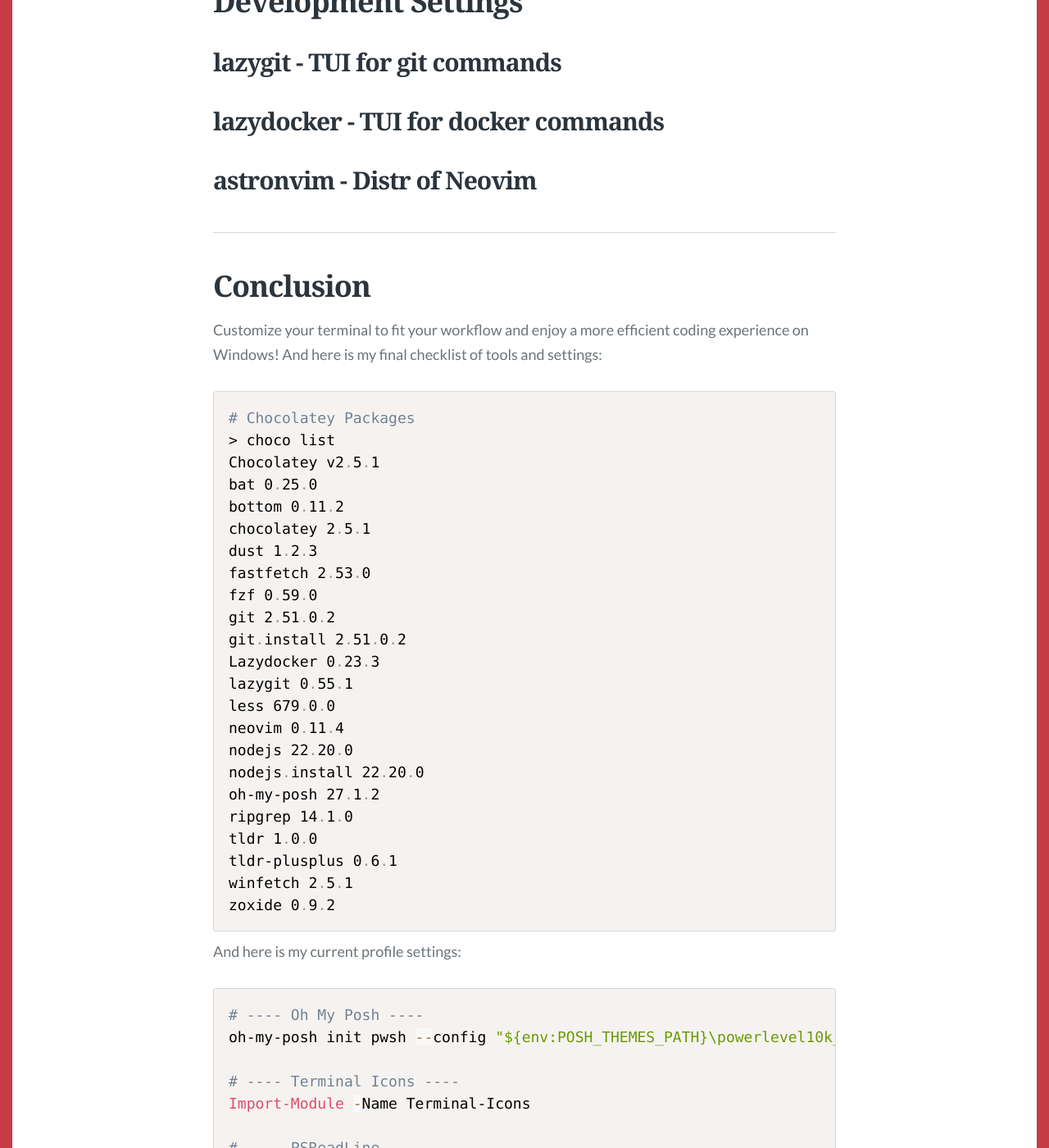
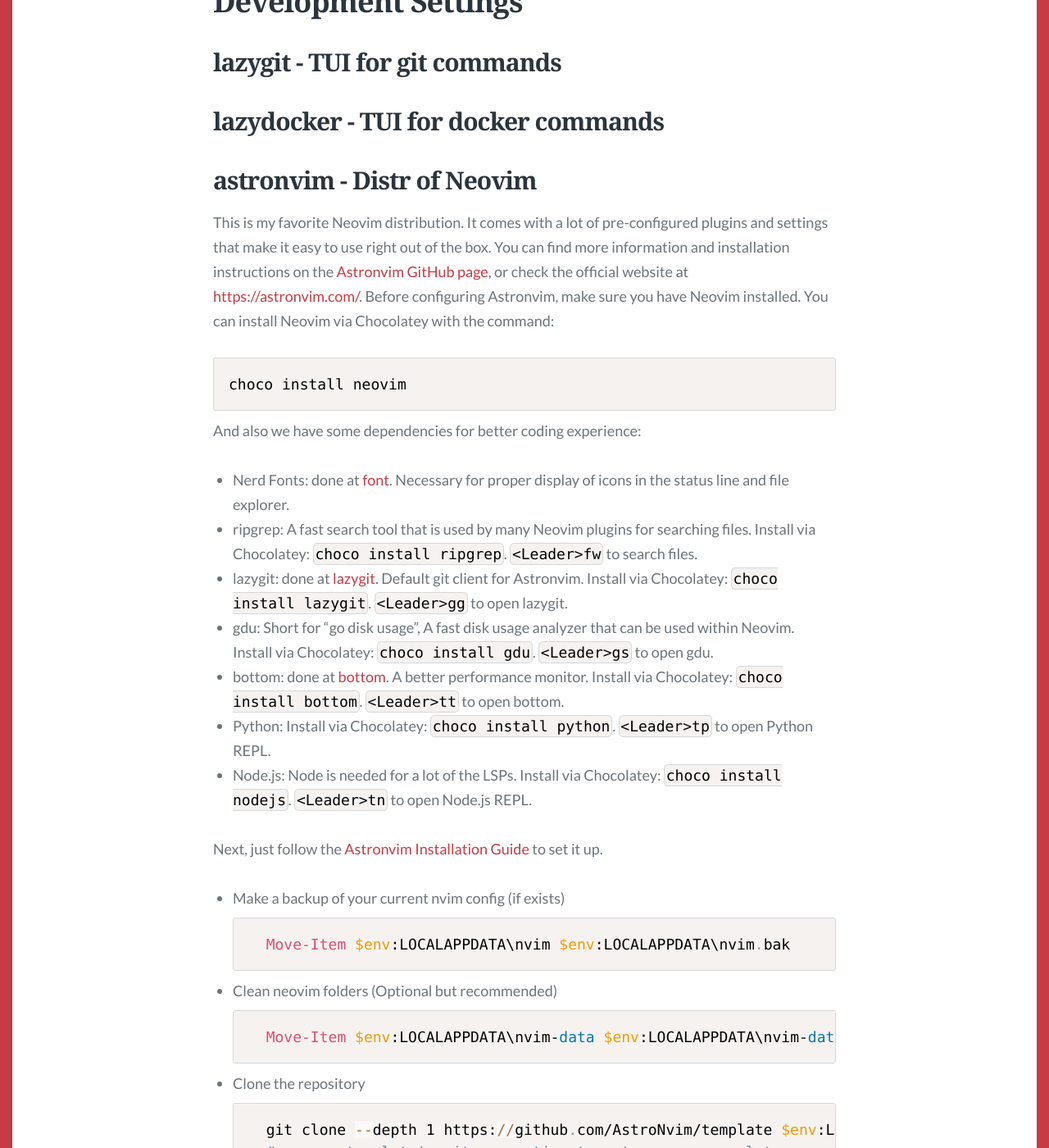
Before and after one commit to HuRuilizhen/HuRuilizhen.github.io, a Jekyll site: the page built from _posts/2025-10-16-windows-production-tools.md, in a window 1280 px wide and 1400 px high, scrolled down 5050 px. Shown: the whole window at 82% size. Built offline with Jekyll 4.4.1, drawn with Linux system fonts in a browser that asks for light colours; some web fonts are replaced; comment, search, counter and statistics services are not loaded; some of the changed text lies outside the part shown.

Commit message:
snap(win_prod_tool): finish astronvim sub part draft

````diff
--- a/_posts/2025-10-16-windows-production-tools.md
+++ b/_posts/2025-10-16-windows-production-tools.md
@@ -136,11 +136,45 @@
 
 ## astronvim - Distr of Neovim
 
+This is my favorite Neovim distribution. It comes with a lot of pre-configured plugins and settings that make it easy to use right out of the box. You can find more information and installation instructions on the [Astronvim GitHub page](https://github.com/AstroNvim/AstroNvim), or check the official website at [https://astronvim.com/](https://astronvim.com/). Before configuring Astronvim, make sure you have Neovim installed. You can install Neovim via Chocolatey with the command:
+
+```powershell
+choco install neovim
+```
+
+And also we have some dependencies for better coding experience:
+- Nerd Fonts: done at [font](#font). Necessary for proper display of icons in the status line and file explorer.
+- ripgrep: A fast search tool that is used by many Neovim plugins for searching files. Install via Chocolatey: `choco install ripgrep`. `<Leader>fw` to search files.
+- lazygit: done at [lazygit](#lazygit). Default git client for Astronvim. Install via Chocolatey: `choco install lazygit`. `<Leader>gg` to open lazygit.
+- gdu: Short for "go disk usage", A fast disk usage analyzer that can be used within Neovim. Install via Chocolatey: `choco install gdu`. `<Leader>gs` to open gdu.
+- bottom: done at [bottom](#bottom). A better performance monitor. Install via Chocolatey: `choco install bottom`. `<Leader>tt` to open bottom.
+- Python: Install via Chocolatey: `choco install python`. `<Leader>tp` to open Python REPL.
+- Node.js: Node is needed for a lot of the LSPs. Install via Chocolatey: `choco install nodejs`. `<Leader>tn` to open Node.js REPL.
+
+Next, just follow the [Astronvim Installation Guide](https://docs.astronvim.com/#-installation) to set it up.
+
+- Make a backup of your current nvim config (if exists)
+    ```powershell
+    Move-Item $env:LOCALAPPDATA\nvim $env:LOCALAPPDATA\nvim.bak
+    ```
+- Clean neovim folders (Optional but recommended)
+    ```powershell
+    Move-Item $env:LOCALAPPDATA\nvim-data $env:LOCALAPPDATA\nvim-data.bak
+    ```
+- Clone the repository
+    ```powershell
+    git clone --depth 1 https://github.com/AstroNvim/template $env:LOCALAPPDATA\nvim
+    # remove template's git connection to set up your own later
+    Remove-Item $env:LOCALAPPDATA\nvim\.git -Recurse -Force
+    ```
+
+In another post of mine, I also talked about how to set up `windsurf` (powerful and free AI tool) with `Neovim`. please check it out [here](/Linux-Terminal-Beautify#integrate-with-ai-tools).
+
 ---
 
 # Conclusion
 
-Customize your terminal to fit your workflow and enjoy a more efficient coding experience on Windows! And here is my final checklist of tools and settings:
+Customize your terminal to fit your workflow and enjoy a more efficient coding experience on Windows! And here is my final checklist of tools and settings (I deleted some less relevant tools for brevity):
 
 ```powershell
 # Chocolatey Packages
````
